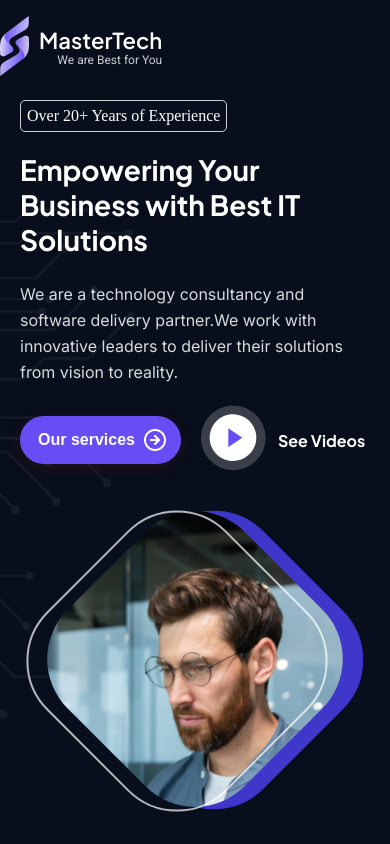
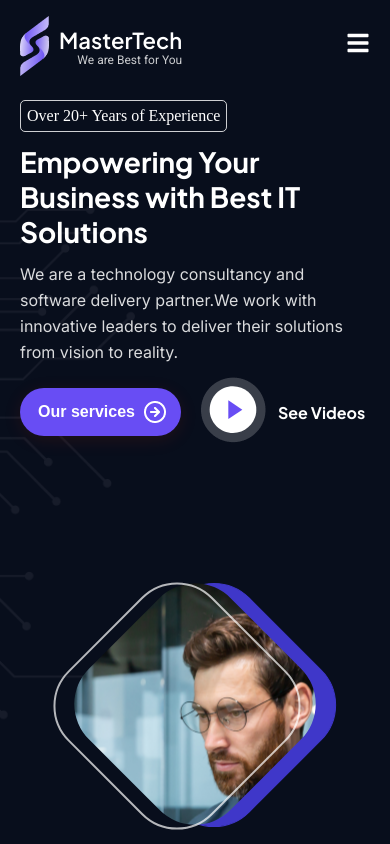
Before and after one commit to rznayeem/olynex-task-project, a React (Vite) app: page / in a window 390 px wide. Shown: the top 844 px of the page. Built offline with nearby package versions, Linux system fonts and the light colour scheme.

Commit message:
navbar resposive updated

```diff
--- a/src/Banner/banner.css
+++ b/src/Banner/banner.css
@@ -145,7 +145,7 @@
   .image-layer-container {
     right: 50%;
     transform: translateX(50%);
-    bottom: 100px;
+    bottom: 50px;
   }
   .img-container {
     height: 250px;
@@ -170,12 +170,27 @@
     left: -20px;
   }
   .banner-description {
-    margin-bottom: 20px;
+    margin-bottom: 12px;
+  }
+  .banner-content > h1 {
+    margin-bottom: 12px;
+  }
+  .banner-header {
+    margin-bottom: 12px;
   }
 }
 
 @media screen and (max-width: 500px) {
   .image-layer-container {
-    bottom: 60px;
+    bottom: 40px;
+  }
+  .img-container {
+    height: 200px;
+    width: 200px;
+  }
+  .img-container,
+  .img-background,
+  .img-border {
+    border-radius: 50px;
   }
 }
--- a/src/Navbar/Navbar.jsx
+++ b/src/Navbar/Navbar.jsx
@@ -1,14 +1,57 @@
+// import { IoIosArrowDown } from 'react-icons/io';
+// import Logo from '../shared/Logo/Logo';
+// import call from '../assets/call.png';
+// import arrow from '../assets/arrow.png';
+// import './navbar.css';
+
+// const Navbar = () => {
+//   return (
+//     <nav className="nav">
+//       <Logo></Logo>
+//       <div className="nav-menu inter">
+//         <h3>Home</h3>
+//         <h3>About Us</h3>
+//         <h3>Services</h3>
+//         <h3>
+//           Pages <IoIosArrowDown />
+//         </h3>
+//         <h3>Blogs</h3>
+//         <h3>Contact</h3>
+//       </div>
+//       <div className="nav-end jakarta">
+//         <div className="call">
+//           <img src={call} alt="" />
+//           <h3 className="contact">+1 (888) 423-3526</h3>
+//         </div>
+//         <button>
+//           Get A Quote <img src={arrow} alt="" />
+//         </button>
+//       </div>
+//     </nav>
+//   );
+// };
+
+// export default Navbar;
+
+import { useState } from 'react';
 import { IoIosArrowDown } from 'react-icons/io';
+import { FaBars, FaTimes } from 'react-icons/fa';
 import Logo from '../shared/Logo/Logo';
 import call from '../assets/call.png';
 import arrow from '../assets/arrow.png';
 import './navbar.css';
 
 const Navbar = () => {
+  const [isMenuOpen, setIsMenuOpen] = useState(false);
+
+  const toggleMenu = () => {
+    setIsMenuOpen(!isMenuOpen);
+  };
+
   return (
     <nav className="nav">
-      <Logo></Logo>
-      <div className="nav-menu inter">
+      <Logo />
+      <div className={`nav-menu inter ${isMenuOpen ? 'open' : ''}`}>
         <h3>Home</h3>
         <h3>About Us</h3>
         <h3>Services</h3>
@@ -20,12 +63,15 @@ const Navbar = () => {
       </div>
       <div className="nav-end jakarta">
         <div className="call">
-          <img src={call} alt="" />
+          <img src={call} alt="call" />
           <h3 className="contact">+1 (888) 423-3526</h3>
         </div>
         <button>
-          Get A Quote <img src={arrow} alt="" />
+          Get A Quote <img src={arrow} alt="arrow" />
         </button>
+      </div>
+      <div className="hamburger" onClick={toggleMenu}>
+        {isMenuOpen ? <FaTimes /> : <FaBars />}
       </div>
     </nav>
   );
--- a/src/Navbar/navbar.css
+++ b/src/Navbar/navbar.css
@@ -1,4 +1,4 @@
-.nav {
+/* .nav {
   max-width: 1181px;
   margin-left: auto;
   margin-right: auto;
@@ -65,4 +65,108 @@
   .nav-end {
     display: none;
   }
+} */
+
+.nav {
+  max-width: 1181px;
+  margin-left: auto;
+  margin-right: auto;
+  margin-top: 16px;
+  display: flex;
+  justify-content: space-between;
+  align-items: center;
+  padding: 0 20px;
 }
+
+.nav-menu {
+  display: flex;
+  gap: 25px;
+  color: white;
+}
+.nav-menu > h3 {
+  font-size: 16px;
+  font-weight: 400;
+}
+
+.nav-end {
+  display: flex;
+  align-items: center;
+  color: white;
+}
+
+.contact {
+  font-size: 16px;
+  font-weight: 600;
+  line-height: 16px;
+}
+
+.call {
+  display: flex;
+  align-items: center;
+  gap: 8px;
+  margin-right: 25px;
+}
+
+.nav-end > button {
+  background-color: transparent;
+  padding: 12px 14px 12px 18px;
+  color: white;
+  border-radius: 32px;
+  border: 1px solid #fff;
+  font-size: 16px;
+  font-weight: 700;
+  line-height: 24px;
+  display: flex;
+  gap: 8px;
+  align-items: center;
+}
+
+.hamburger {
+  display: none;
+  cursor: pointer;
+  font-size: 24px;
+  color: white;
+}
+
+@media screen and (max-width: 1000px) {
+  .nav-menu {
+    display: none;
+  }
+  .nav-end {
+    display: none;
+  }
+  .hamburger {
+    display: block;
+  }
+}
+
+@media screen and (max-width: 1000px) {
+  .nav-menu.open {
+    display: flex;
+    flex-direction: column;
+    position: absolute;
+    top: 70px;
+    right: 20px;
+    background-color: #684df4;
+    padding: 20px;
+    border-radius: 8px;
+    box-shadow: 0 4px 8px rgba(0, 0, 0, 0.1);
+    width: 50%;
+  }
+  /* .nav-menu.open h3 {
+    margin: 10px 0;
+  } */
+  .banner-content {
+    margin-top: 80px;
+    padding: 20px;
+  }
+  .banner-content > h1 {
+    font-size: 28px;
+  }
+  .nav-menu {
+    display: none;
+  }
+  .nav-end {
+    display: none;
+  }
+}
```
